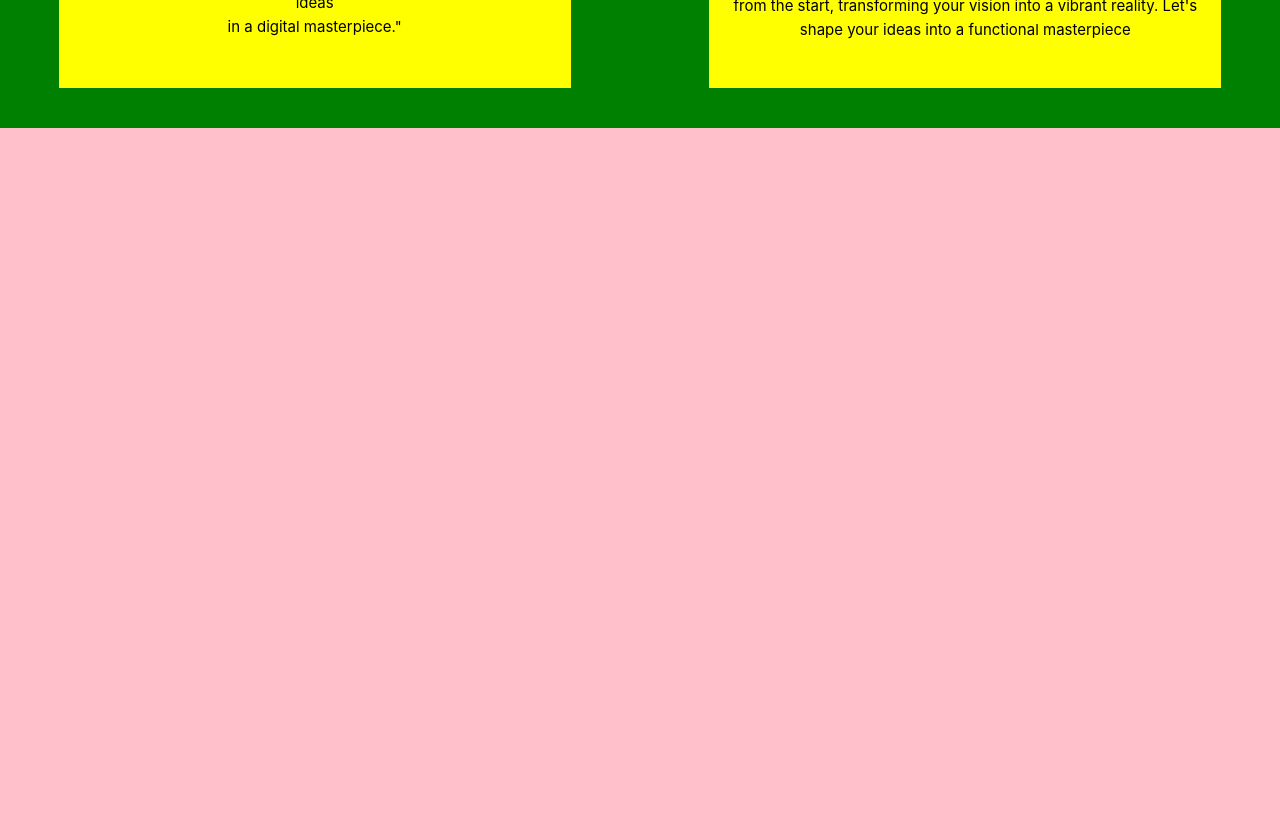
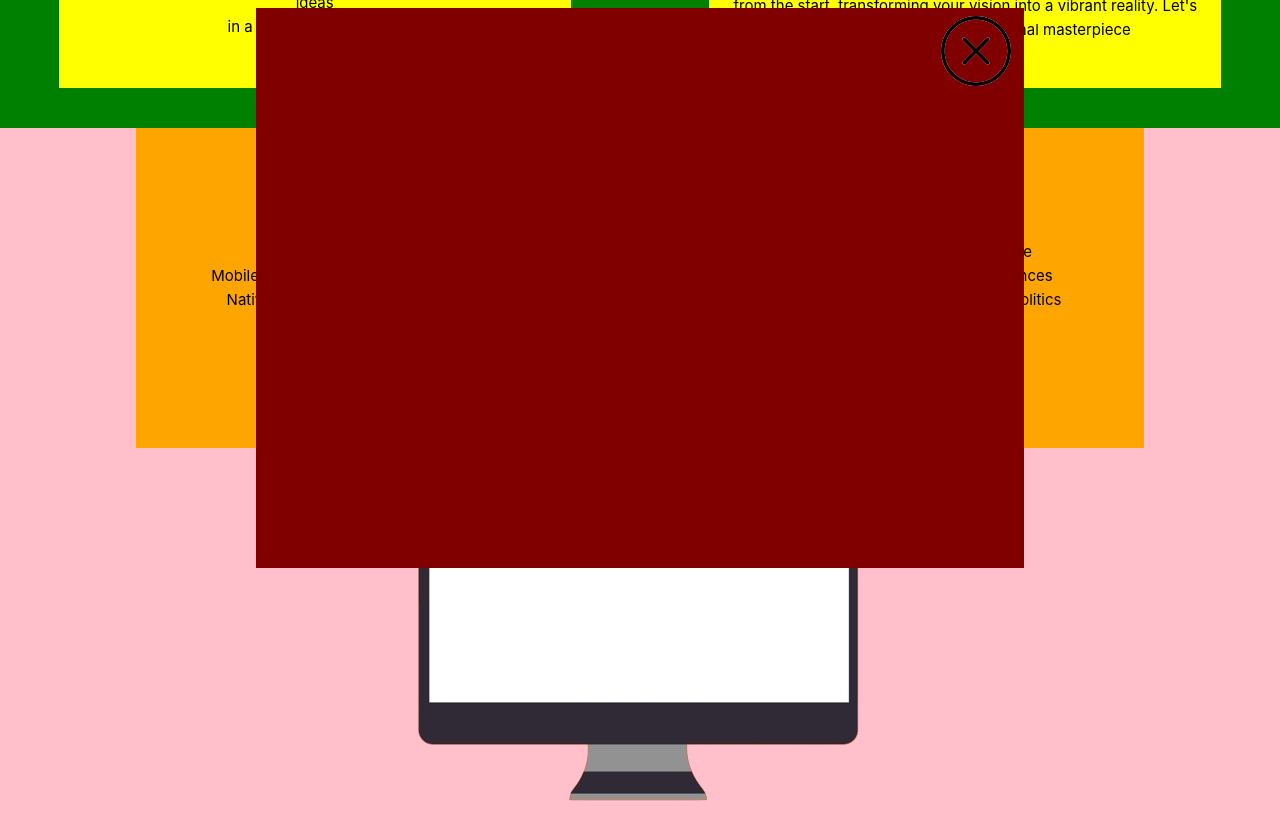
Before and after one commit to DroidStudioAS/Portfolio, a Vue app: page /about in a window 1280 px wide. Shown: the part 560-1400 px from the top of the page. Built offline with nearby package versions, Linux system fonts and the light colour scheme.

Commit message:
Added table container and toggle mechanism

```diff
--- a/src/views/AboutView.vue
+++ b/src/views/AboutView.vue
@@ -1,4 +1,17 @@
 <script setup>
+import { ref } from "vue"
+
+
+let language_table = ref(null);
+let close_language_button = ref(null);
+
+function toggleVisibility(){
+  if (language_table.value.style.display==='none'){
+    language_table.value.style.display='flex'
+  }else if(language_table.value.style.display='flex'){
+    language_table.value.style.display='none'
+  }
+}
 </script>
 <template>
   <div class="about_container">
@@ -26,7 +39,89 @@
     </div>
 
   </div>
-  <div class="page_two_container"></div>
+  <div class="page_two_container">
+    <div class="education_container">
+        <div class="education">
+          <div class="education_header">
+            ITAcademy
+          </div>
+          <div class="education_department">
+            Mobile Development Department
+          </div>
+          <div class="education_deegre">
+            Native Android Development
+          </div>
+          <div class="education_years">
+            2022-2023
+          </div>
+        </div>
+        <div class="education_img">
+          <img src="/icon_education.png"/>
+          <div @click="toggleVisibility()"
+          class="language_button">
+            Languages
+          </div>
+        </div>
+        <div class="education">
+          <div class="education_header">
+            University Of Belgrade
+          </div>
+          <div class="education_department">
+            Faculty Of Political Sciences
+          </div>
+          <div class="education_deegre">
+            Social Work And Social Politics
+          </div>
+          <div class="education_years">
+            2018-2022
+          </div>
+        </div>
+        <!--Language Table-->
+        <div
+        ref="language_table"
+        class="language_table_container">
+        <div @click="toggleVisibility()"
+        ref="close_language_button"
+        class="close_language_button">
+            <img src="/button_close_cp.png">
+        </div>
+          <div class="table_row">
+            <div class="table_header"></div>
+            <div class="table_header"></div>
+            <div class="table_header"></div>
+            <div class="table_header"></div>
+          </div>
+          <div class="table_row">
+            <div class="table_language"></div>
+            <div class="table_entrie"></div>
+            <div class="table_entrie"></div>
+            <div class="table_entrie"></div>
+          </div>
+          <div class="table_row">
+            <div class="table_entrie"></div>
+            <div class="table_entrie"></div>
+            <div class="table_entrie"></div>
+            <div class="table_entrie"></div>
+          </div>
+          <div class="table_row">
+            <div class="table_entrie"></div>
+            <div class="table_entrie"></div>
+            <div class="table_entrie"></div>
+            <div class="table_entrie"></div>
+          </div>
+          <div class="table_row">
+            <div class="table_entrie"></div>
+            <div class="table_entrie"></div>
+            <div class="table_entrie"></div>
+            <div class="table_entrie"></div>
+          </div>
+        </div>
+
+    </div>
+    <div class="image_frame_container">
+      <img src="/back_computer.png"/>
+    </div>
+  </div>
   <!--div class="page_three_container"></div-->
 
 </div>
@@ -102,7 +197,86 @@ background: #89B4BE;
 /***************End Of Page 1 Items****************/
 
 /***************Start Of Page 2 Items****************/
+.education_container{
+  display: flex;
+  flex-flow:  row wrap;
+  justify-content: center;
+  align-items: center;
 
+  width: 90vw;
+  margin-left: 5vw;
+}
+.education{
+  height: 40vh;
+  width: 30vw;
+
+  display: flex;
+  flex-flow: column nowrap;
+  justify-content: center;
+  align-items: center;
+
+  background: orange;
+  color: black;
+
+  text-align: center;
+}
+.education_img{
+  display: flex;
+  flex-flow: column nowrap;
+  justify-content: center;
+  align-items: center;
+}
+.language_button{
+  width: 12vw;
+  height: 10h;
+  padding: 2vh;
+
+  display: flex;
+  justify-content: center;
+  align-items: center;
+
+  text-align: center;
+
+  color: white;
+  font-size: 2vw;
+
+  background: #89B4BE;
+  border-radius: 15px;
+
+  z-index: 2;
+
+  margin-top: 2vw;
+}
+/********Language Table**********/
+.language_table_container{
+  display: flex;
+
+  flex-flow: column nowrap;
+  justify-content: center;
+  align-items: center;
+
+  width: 60vw;
+  height: 70vh;
+  background: maroon;
+
+  position: absolute;
+
+  z-index: 3;
+}
+.close_language_button{
+  position: absolute;
+  top: 1vh;
+  right: 1vw;
+}
+/********End Of Language Table**********/
+
+.image_frame_container{
+  display: flex;
+  justify-content: center;
+  align-items: center;
+  width: 100vw;
+
+}
 /***************End Of Page 2 Items****************/
 
 /***************Start Of Page 3 Items****************/
@@ -110,13 +284,14 @@ background: #89B4BE;
 /***************End Of Page 3 Items****************/
 
 /***************Start Of Media Queries ***************
-
-
 /* Small Devices (Phones and Small Tablets) */
-@media (max-width: 767px) {
+@media (max-width: 800px) {
 .page_one_container{
   height: 160vh;
   }
+.education{
+  width: 50vw;
+}
 .service_container{
   height: 150vh;
   position: absolute;
@@ -130,6 +305,10 @@ background: #89B4BE;
   height: 75vh;
   width: 100vw;
 }
+.education_container{
+flex-flow: column nowrap;
+}
+
 }
 /***************End Of Media Queries ****************/
 
```
